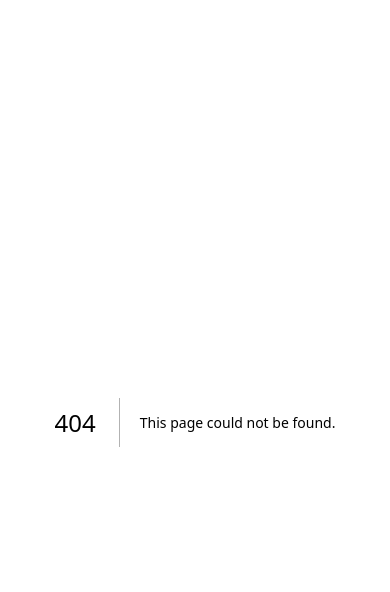
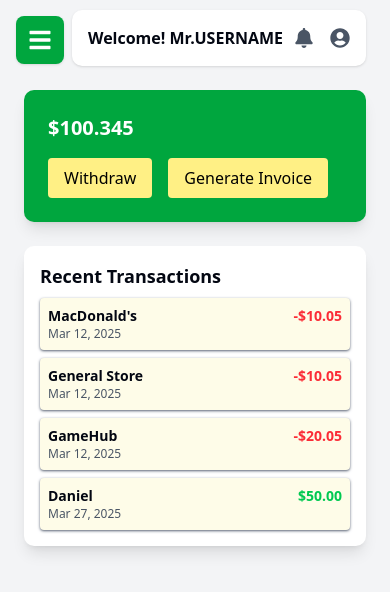
Before and after one commit to lnbits-dhaube/lnbits-invoice, a Next.js app: page /dashboard in a window 390 px wide. Before the commit this address had no page. Shown: the top 592 px of the page. Built offline with nearby package versions, Linux system fonts and the light colour scheme.

Commit message:
dashboard static responsive UI

```diff
--- /dev/null
+++ b/src/app/dashboard/layout.tsx
@@ -0,0 +1,35 @@
+
+import type { Metadata } from "next";
+import { Geist, Geist_Mono } from "next/font/google";
+import "../globals.css";
+
+const geistSans = Geist({
+    variable: "--font-geist-sans",
+    subsets: ["latin"],
+});
+
+const geistMono = Geist_Mono({
+    variable: "--font-geist-mono",
+    subsets: ["latin"],
+});
+
+export const metadata: Metadata = {
+    title: "LNBits Payment",
+    description: "LNBits Payment Gateway",
+};
+
+export default function RootLayout({
+    children,
+}: Readonly<{
+    children: React.ReactNode;
+}>) {
+    return (
+        <html lang="en">
+            <body
+                className={`${geistSans.variable} ${geistMono.variable} antialiased`}
+            >
+                {children}
+            </body>
+        </html>
+    );
+}
--- /dev/null
+++ b/src/app/dashboard/page.tsx
@@ -0,0 +1,29 @@
+import Sidebar from "@/components/Sidebar";
+import Header from "@/components/Header";
+import WalletCard from "@/components/WalletCard";
+import Transactions from "@/components/Transactions";
+
+export default function Dashboard() {
+    return (
+        <div className="flex min-h-screen h-full overflow-auto">
+            {/* Sidebar */}
+            <Sidebar />
+
+            {/* Main Content */}
+            <div className="flex flex-col flex-1 p-6 pt-2.5 bg-gray-100">
+                {/* Header */}
+                <Header />
+
+                {/* Wallet Section */}
+                <div className="mt-6">
+                    <WalletCard />
+                </div>
+
+                {/* Transactions */}
+                <div className="mt-6">
+                    <Transactions />
+                </div>
+            </div>
+        </div>
+    );
+}
--- /dev/null
+++ b/src/components/Header.tsx
@@ -0,0 +1,13 @@
+import { FaBell, FaUserCircle } from "react-icons/fa";
+
+export default function Header() {
+    return (
+        <div className="flex justify-between items-center bg-white shadow p-4 rounded-lg ml-12 md:ml-0">
+            <h2 className="text-md md:text-lg font-bold">Welcome! Mr.USERNAME</h2>
+            <div className="flex space-x-4">
+                <FaBell className="text-gray-600 text-xl cursor-pointer" />
+                <FaUserCircle className="text-gray-600 text-xl cursor-pointer" />
+            </div>
+        </div>
+    );
+}
--- /dev/null
+++ b/src/components/Sidebar.tsx
@@ -0,0 +1,61 @@
+"use client";
+import { useState } from "react";
+import { FaBars, FaTimes, FaWallet, FaCog, FaQrcode } from "react-icons/fa";
+import { CiGrid42 } from "react-icons/ci";
+
+export default function Sidebar() {
+    const [isOpen, setIsOpen] = useState(false);
+
+    function toggleMenu() {
+        setIsOpen(!isOpen);
+    }
+
+    return (
+        <>
+            {/* Sidebar */}
+            {/* Hamburger Button (Small Screens Only) */}
+            <button
+                className=" md:hidden text-2xl text-white bg-green-600 p-3 rounded-md fixed top-4 left-4 z-10 shadow-sm "
+                onClick={toggleMenu}
+                aria-label="Toggle menu"
+            >
+                {isOpen ? <FaTimes size={24} /> : <FaBars size={24} />}
+            </button>
+            <div className={`${isOpen ? "block" : "hidden"} md:flex flex-col bg-gradient-to-b from-green-600 to-green-400 min-h-screen text-white md:w-1/3 lg:w-1/4`}>
+
+                <div className={`fixed md:relative top-0 left-0 h-full md:w-full w-full bg-gradient-to-b from-green-600 to-green-400 p-6 text-white`}>
+                    <div className="flex items-center justify-center gap-2 text-lg font-semibold mb-6 mx-12 text-center border border-black shadow-sm shadow-black bg-white text-black rounded py-1 px-4">
+                        <CiGrid42 size={24} />
+                        <span>Dashboard</span>
+                    </div>
+
+                    {/* Wallets */}
+                    <div className="mb-6 h-full">
+                        <h3 className="text-sm font-semibold">Choose Wallets</h3>
+                        <div className="mt-2 space-y-3">
+                            <button className="flex items-center w-full border border-black shadow-sm shadow-black bg-yellow-200 text-black px-4 py-2 rounded">
+                                <FaWallet className="mr-2" /> Wallet-1
+                            </button>
+                            <button className="flex items-center w-full border border-black shadow-sm shadow-black bg-white text-black px-4 py-2 rounded">
+                                <FaWallet className="mr-2" /> Wallet-2
+                            </button>
+                            <button className="flex items-center w-full border border-black shadow-sm shadow-black bg-white text-black px-4 py-2 rounded">
+                                <FaWallet className="mr-2" /> Wallet-3
+                            </button>
+                        </div>
+                    </div>
+
+                    {/* Settings & QR */}
+                    <div className="absolute bottom-6 left-6">
+                        <button className="flex items-center space-x-2 text-white">
+                            <FaCog /> <span>Settings</span>
+                        </button>
+                        <button className="flex items-center mt-4 space-x-2 text-white">
+                            <FaQrcode /> <span>Scan QR</span>
+                        </button>
+                    </div>
+                </div>
+            </div>
+        </>
+    );
+}
--- /dev/null
+++ b/src/components/Transactions.tsx
@@ -0,0 +1,25 @@
+export default function Transactions() {
+    const transactions = [
+        { name: "MacDonald's", date: "Mar 12, 2025", amount: "-$10.05", color: "text-red-500" },
+        { name: "General Store", date: "Mar 12, 2025", amount: "-$10.05", color: "text-red-500" },
+        { name: "GameHub", date: "Mar 12, 2025", amount: "-$20.05", color: "text-red-500" },
+        { name: "Daniel", date: "Mar 27, 2025", amount: "$50.00", color: "text-green-500" },
+    ];
+
+    return (
+        <div className="bg-white p-4 rounded-lg shadow-lg">
+            <h3 className="text-lg font-bold mb-2">Recent Transactions</h3>
+            <div className="space-y-2">
+                {transactions.map((tx, index) => (
+                    <div key={index} className="flex justify-between p-2  shadow-sm shadow-gray-500 bg-yellow-50 rounded">
+                        <div>
+                            <p className="text-sm font-semibold">{tx.name}</p>
+                            <p className="text-xs text-gray-600">{tx.date}</p>
+                        </div>
+                        <p className={`text-sm font-bold ${tx.color}`}>{tx.amount}</p>
+                    </div>
+                ))}
+            </div>
+        </div>
+    );
+}
--- /dev/null
+++ b/src/components/WalletCard.tsx
@@ -0,0 +1,11 @@
+export default function WalletCard() {
+    return (
+        <div className="bg-green-600 text-white p-6 rounded-lg shadow-lg">
+            <h3 className="text-xl font-bold">$100.345</h3>
+            <div className="flex space-x-4 mt-4">
+                <button className="bg-yellow-200 text-black px-4 py-2 rounded">Withdraw</button>
+                <button className="bg-yellow-200 text-black px-4 py-2 rounded">Generate Invoice</button>
+            </div>
+        </div>
+    );
+}
```
Also changed, not shown: src/app/dashboard/settings.tsx (added).
